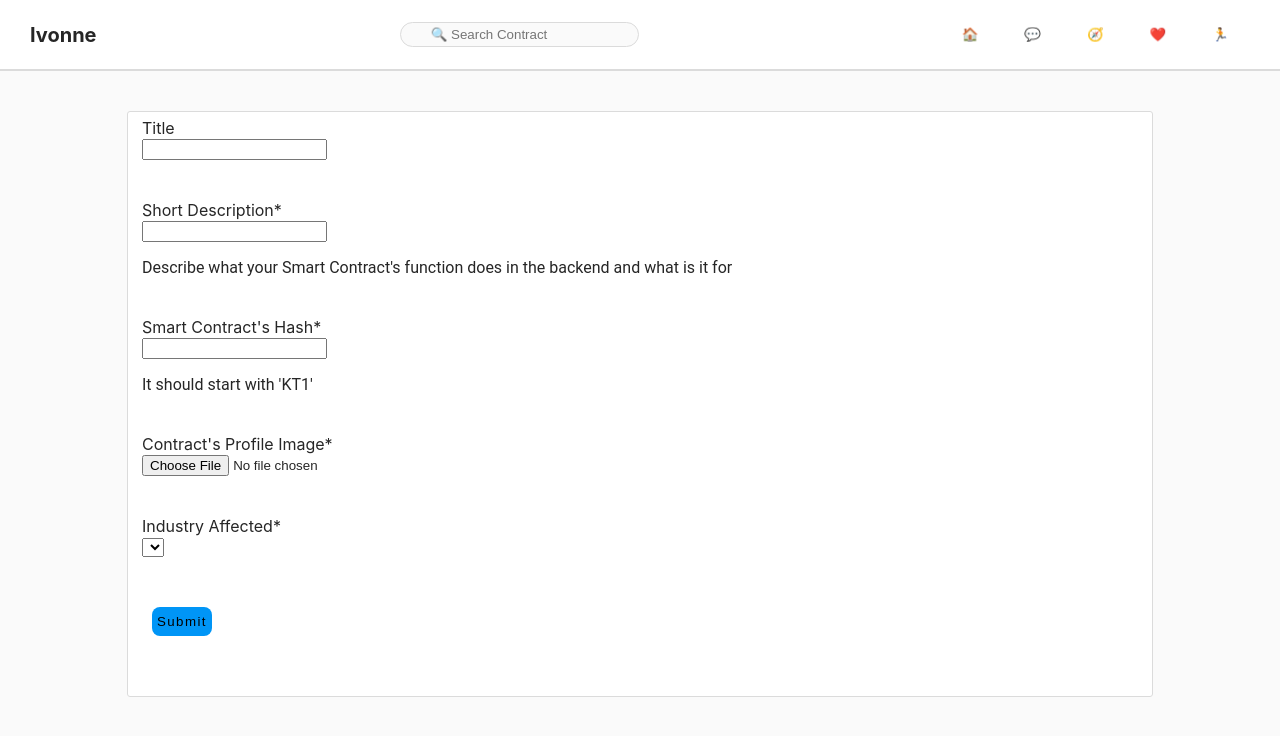
After one commit to pabloguarneros/deivonne, a Django app: page /c/add in a window 1280 px wide. The commit adds this page. Shown: the top 736 px of the page. Run offline with Django 3.2, Linux system fonts and the light colour scheme; lists and menus that the app fills with data are empty; parts of the project's set-up code (start-up, migrations or seed data) failed here and were passed over; some libraries are stand-ins or nearby versions.

Commit message:
Before we work on the individual profiles, added form feature, currently untested

```diff
--- /dev/null
+++ b/contracts/forms.py
@@ -0,0 +1,23 @@
+from django import forms
+from .models import SmartContract
+
+
+class SmartContractForm(forms.ModelForm):
+
+    hash = forms.CharField(
+            label="Smart Contract's Hash",
+            help_text="It should start with 'KT1'",
+        )
+    short_description = forms.CharField(
+            label="Short Description",
+            help_text="Describe what your Smart Contract's function does in the backend and what is it for",
+        )
+    sector = forms.ChoiceField(
+            label="Industry Affected"
+        )
+    poster = forms.ImageField(label="Contract's Profile Image")
+
+
+    class Meta:
+        model=SmartContract
+        fields=['title','short_description','hash','poster','sector']
--- /dev/null
+++ b/contracts/static/contracts/css/createContract.css
@@ -0,0 +1,14 @@
+form{
+    width:80%;
+    background:white;
+    border:1px solid #dbdbdb;
+    border-radius:3px;
+}
+
+fieldset{
+    border:none;
+}
+
+fieldset div{
+    margin-bottom:40px;
+}
--- /dev/null
+++ b/contracts/templates/contracts/createContract.html
@@ -0,0 +1,28 @@
+{% extends 'home/starter.html' %}
+{% load static %}
+{% load crispy_forms_tags %}
+
+
+{% block head %}
+    <link type="text/css" rel="stylesheet" href="{% static "contracts/css/createContract.css"%}">
+{% endblock %}
+
+{% block body %}
+
+<div class="fc ac">
+    <form method='POST' enctype='multipart/form-data'>
+        {%csrf_token%}
+        <fieldset class="form-group form-control cent">
+            {{form|crispy}}
+            <div class="form-group">
+                <button id="submit_button" type='submit'> Submit </button>
+            </div>
+        </fieldset>
+    </form>
+</div>
+
+{% endblock %}
+
+{% block script %}
+
+{% endblock %}
--- a/contracts/urls.py
+++ b/contracts/urls.py
@@ -1,2 +1,6 @@
 from django.urls import path
 from . import views
+
+urlpatterns=[
+    path('add',views.addContract,name="addContract")
+]
--- a/contracts/views.py
+++ b/contracts/views.py
@@ -1,3 +1,33 @@
 from django.shortcuts import render
+from django.urls import reverse
+from django.http import HttpResponseRedirect
+from .models import SmartContract
+from .forms import SmartContractForm
 
-# Create your views here.
+
+def addContract(request):
+    #if not request.user.is_authenticated:
+        #return HttpResponseRedirect(reverse("login"))
+    context={
+        'form': SmartContractForm()
+    }
+    return render(request, 'contracts/createContract.html',context)
+
+
+def addHash(request):
+
+    if request.method == "POST":
+        form = SmartContractForm(request.POST,request.FILES)
+
+        if form.is_valid():
+            title = form.cleaned_data.get('title')
+            short_description = form.cleaned_data.get('short_description')
+            sector = form.cleaned_data.get('sector')
+            hash = form.cleaned_data.get('hash')
+            contract = SmartContract.objects.create(title=title,short_description=short_description,sector=sector,hash=hash)
+            contract.save()
+            poster = form.cleaned_data['poster']
+            contract.poster = poster
+            contract.save()
+
+        return HttpResponseRedirect("/")
--- a/home/static/home/css/starter.css
+++ b/home/static/home/css/starter.css
@@ -19,6 +19,10 @@ a{
 }
 a:hover{
     text-decoration: none;
+}
+
+#navigator a{
+    color:#262626;
 }
 
 h2{
@@ -95,3 +99,18 @@ button{
     border:1px solid #dbdbdb;
     outline:none;
 }
+
+@media screen and (max-width:550px) {
+    #search_cat{
+        display:none
+    }
+    .toggle_icons{
+        flex-direction:row;
+    }
+    .toggle_icons #calendar, .toggle_icons #run{
+        display:none
+    }
+    button{
+        margin:2px;
+    }
+}
--- a/home/templates/home/starter.html
+++ b/home/templates/home/starter.html
@@ -23,17 +23,17 @@
     <body>
     <div id="web_wrapper" class="fc">
     <div id="navigator" class="fr">
-        <div><h2>
-        Ivonne</h2>
+        <div><h2><a href="{% url 'home' %}">
+        Ivonne</a></h2>
         </div>
         <div>
             <input id="search_cat" type="text" placeholder="&#128269; Search Contract">
             </input>
         </div>
         <div class="toggle_icons">
-            <button id="home">&#127968
+            <button id="home" onClick="window.location='{% url 'home' %}'">&#127968
             </button>
-            <button id="chat">&#128172
+            <button id="chat" onClick="window.location='{% url 'addContract' %}'">&#128172
             </button>
             <button id="calendar"> &#129517
             </button>
--- a/ivonne/settings.py
+++ b/ivonne/settings.py
@@ -21,6 +21,7 @@ INSTALLED_APPS = [
     'django.contrib.sessions',
     'django.contrib.messages',
     'django.contrib.staticfiles',
+    'crispy_forms',
     'django_extensions',
     'corsheaders',
     'rest_framework',
--- a/ivonne/urls.py
+++ b/ivonne/urls.py
@@ -3,12 +3,15 @@ from django.conf.urls.static import static
 
 from django.urls import path, include
 from django.conf import settings
+from contracts.views import addContract
 
 
 urlpatterns = [
     path('admin/', admin.site.urls),
     path('',include('home.urls')),
-    path('api/',include('api.urls'))
+    path('api/',include('api.urls')),
+    path('c/',include('contracts.urls')),
+    path('add/contract',addContract)
     #path('c/',include('users.urls')),
 ]
 
```
Also changed, not shown: home/static/home/css/home.css (+19 -0 lines).
